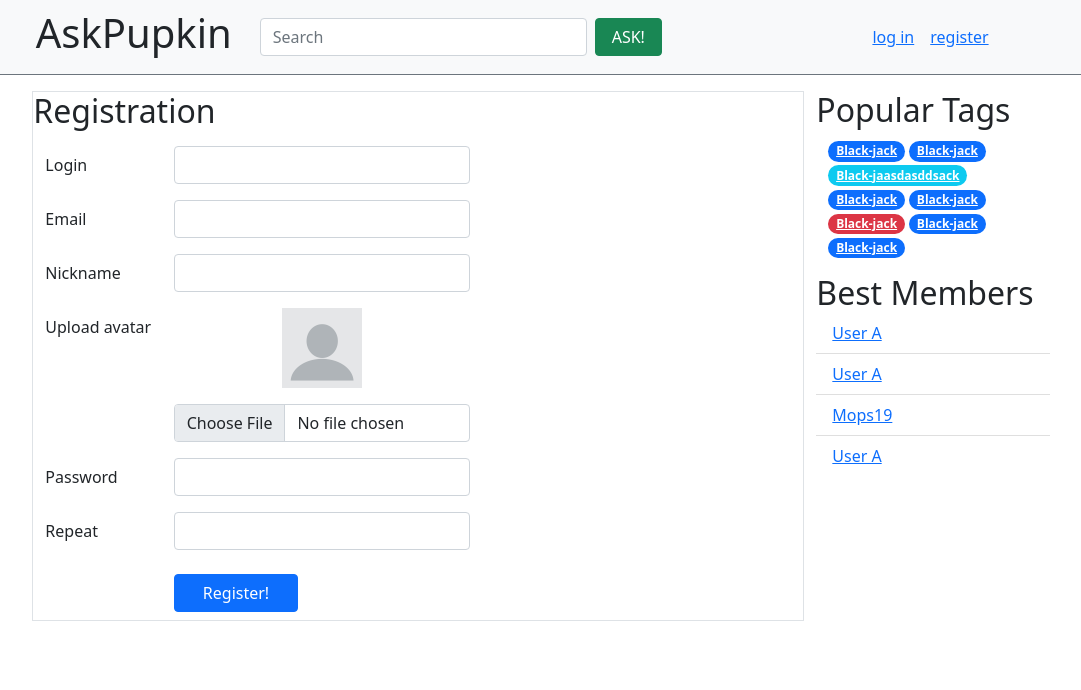
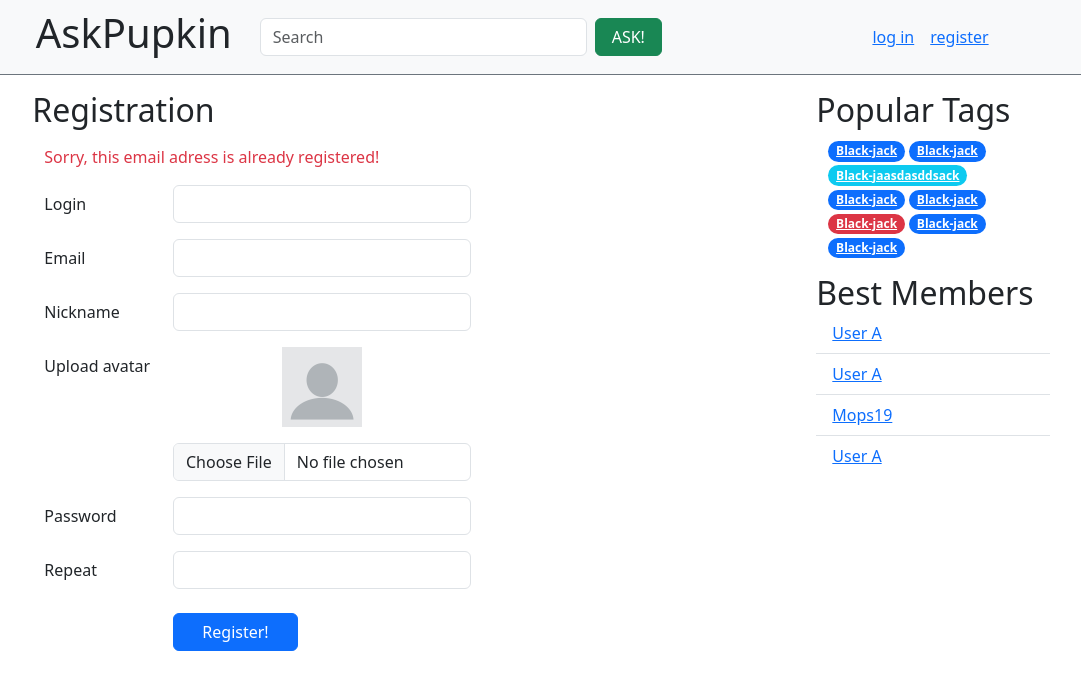
Before and after one commit to sorrtory/VKEdu-WebTech, a Django app: page /register in a window 1280 px wide. Shown: the top 690 px of the page, without its empty margins (93-1174 px from the left). Run offline with Django 5.2, Linux system fonts and the light colour scheme; some libraries are stand-ins or nearby versions; some web fonts are replaced.

Commit message:
refactor: Remake the card layout system to be changed with variables from python

```diff
--- /dev/null
+++ b/askme_fedukov/app/static/alignForm.js
@@ -0,0 +1,19 @@
+// Add classes to align the form
+const loginForm = document.querySelector(".needs-align")
+const inputs = loginForm.querySelectorAll(".input-align")
+const inputClasses = ["col-10", "col-sm-7", "col-md-5"]
+
+for (const x of inputs) {
+    inputClasses.forEach(cls => {
+        x.classList.add(cls)
+    })
+}
+
+const labels = loginForm.querySelectorAll(".label-align")
+const labelClasses = ["col-sm-3", "col-md-2"]
+
+for (const x of labels) {
+    labelClasses.forEach(cls => {
+        x.classList.add(cls)
+    })
+}
--- a/askme_fedukov/app/templates/ask.html
+++ b/askme_fedukov/app/templates/ask.html
@@ -24,7 +24,7 @@
             </div>
         </div>
         <label for="btnAsk" class="col-sm-2 col-form-label"></label>
-        <button type="submit" class="btn btn-primary my-2 col-2" id="btnAsk">ASK!</button>
+        <button type="submit" class="btn btn-primary my-2 col-4 col-sm-2" id="btnAsk">ASK!</button>
     </form>
 </div>
 {% endblock %}
--- a/askme_fedukov/app/templates/base.html
+++ b/askme_fedukov/app/templates/base.html
@@ -1,17 +1,15 @@
 <!DOCTYPE html>
-<html>
+<html lang="en">
 
 <head>
-  <title>{% block title %}{% endblock %}</title>
+  <title>{{ title|default:'AskPupkin' }}</title>
 
-  <!-- {% load bootstrap5 %} -->
-  <!-- {% bootstrap_css %} -->
-  <!-- {% bootstrap_javascript %} -->
-  <link href="https://cdn.jsdelivr.net/npm/bootstrap@5.0.2/dist/css/bootstrap.min.css" rel="stylesheet"
-    integrity="sha384-EVSTQN3/azprG1Anm3QDgpJLIm9Nao0Yz1ztcQTwFspd3yD65VohhpuuCOmLASjC" crossorigin="anonymous">
-  <link rel="stylesheet" href="https://cdn.jsdelivr.net/npm/bootstrap-icons@1.11.3/font/bootstrap-icons.min.css">
+  <!-- Load static-->
+  {% load bootstrap5 %}
+  {% bootstrap_css %}
+  {% bootstrap_javascript %}
+  {% load bootstrap_icons %}
   {% load static %}
-  <!-- <link rel="stylesheet" type='text/css' href="{% static 'index.css' %}"> -->
 
   <!-- Fonts -->
   <link rel="preconnect" href="https://fonts.googleapis.com">
@@ -30,21 +28,21 @@
   <!-- Header -->
   <header class="bg-light navbar navbar-expand-lg bg-body-tertiary border-bottom border-secondary mb-3 p-1">
     <div class="container-fluid justify-content-start flex-nowrap col-lg-10 col-xxl-7">
-      <a class="navbar-brand text-dark">
+      <a class="navbar-brand text-dark" href="/">
         <h1>AskPupkin</h1>
       </a>
       <div class="col-6 col-xl-5">
         <form class="container d-flex" role="search">
           <input class="form-control me-2 col" type="search" placeholder="Search" aria-label="Search">
-          <button class="btn btn-success col-2" type="submit">ASK!</button>
+          <button class="btn btn-success col-4 col-sm-3 col-md-2" type="submit">ASK!</button>
         </form>
       </div>
-
       {% if authenticated %}
       <!-- Authenticated -->
       <div class="ms-auto ps-2 d-flex align-items-center">
         <div style="width: 80px; height: auto;">
-          <img src="{% static 'default_profile.jpg' %}" class="img-fluid img-thumbnail rounded-circle" alt="Profile picture">
+          <img src="{% static 'default_profile.jpg' %}" class="img-fluid img-thumbnail rounded-circle"
+            alt="Profile picture">
         </div>
         <div class="container">
           <div class="row h5 m-0 p-0 mb-1">
@@ -52,8 +50,8 @@
           </div>
           <div class="row m-0 p-0 ">
             <div class="col m-0 p-0 d-flex">
-              <a class="ms-0 ps-0 me-2 col-md">settings</a>
-              <a class="col-md">log out</a>
+              <a class="ms-0 ps-0 me-2 col-md" href="/settings">settings</a>
+              <a class="col-md" href="/signout">log out</a>
             </div>
           </div>
         </div>
@@ -61,19 +59,17 @@
       {% else %}
       <!-- Not authenticated -->
       <div class="container col-3 me-0 d-flex justify-content-center gap-3 flex-wrap">
-        <a href="#">log in</a>
-        <a href="#">register</a>
+        <a href="/login">log in</a>
+        <a href="/signup">register</a>
       </div>
       {% endif %}
     </div>
   </header>
-
   <main class="container-fluid mx-auto d-flex col-xl-10 col-xxl-7">
     <!-- Main content -->
-    <section class="container col-{{ MAIN_COL|default:'' }} border">
+    <section class="container col-{{ MAIN_COL|default:'8' }} border border-{{ MAIN_BORDER|default:'' }}">
       {% block content %} {% endblock %}
     </section>
-
     <!-- Aside info -->
     <aside class="ms-auto col-3">
       <div class="container">
@@ -89,7 +85,6 @@
           <a href="#" class="badge rounded-pill bg-primary ">Black-jack</a>
         </div>
       </div>
-
       <div class="container">
         <h2 class="mt-3 mb-0">Best Members</h2>
         <ul class="list-group list-group-flush">
--- a/askme_fedukov/app/templates/index.html
+++ b/askme_fedukov/app/templates/index.html
@@ -4,9 +4,8 @@
 <!-- INDEX -->
 <header class="d-flex align-items-center">
   <h2 class="me-4">New Questions</h2>
-  <a class="h-100">Hot questions</a>
+  <a class="h-100" href="/">Hot questions</a>
 </header>
-
 {% include 'selection.html' %}
 {% include 'pagination.html' %}
 {% endblock %}
--- a/askme_fedukov/app/templates/pagination.html
+++ b/askme_fedukov/app/templates/pagination.html
@@ -1,4 +1,4 @@
-<!-- Navigation -->
+<!-- PAGINATION -->
 <nav aria-label="Page navigation example">
     <ul class="pagination">
       <li class="page-item disabled">
--- a/askme_fedukov/app/templates/signup.html
+++ b/askme_fedukov/app/templates/signup.html
@@ -1,49 +1,50 @@
 {% extends 'base.html' %}
 
 {% block content %}
+{% load static %}
 <!-- Registration -->
 <h2 class="row mb-3 d-block">Registration</h2>
+<p class="text-danger">Sorry, this email adress is already registered!</p>
 <div class="row">
-    <form class="container needs-validation" novalidate>
+    <form class="container needs-validation needs-align" novalidate>
         <div class="row mb-3">
-            <label for="inputLogin" class="col-sm-2 col-form-label">Login</label>
-            <div class="col-sm-5">
+            <label for="inputLogin" class="label-align col-form-label">Login</label>
+            <div class="input-align">
                 <input type="text" class="form-control" id="inputLogin">
             </div>
         </div>
         <div class="row mb-3">
-            <label for="inputEmail" class="col-sm-2 col-form-label">Email</label>
-            <div class="col-sm-5">
+            <label for="inputEmail" class="label-align col-form-label">Email</label>
+            <div class="input-align">
                 <input type="email" class="form-control" id="inputEmail">
             </div>
         </div>
 
         <div class="row mb-3">
-            <label for="inputNick" class="col-sm-2 col-form-label">Nickname</label>
-            <div class="col-sm-5">
+            <label for="inputNick" class="label-align col-form-label">Nickname</label>
+            <div class="input-align">
                 <input type="text" class="form-control" id="inputNick">
             </div>
         </div>
 
         <div class="row mb-3">
-            <label for="inputNick" class="col-sm-2 col-form-label text-nowrap">Upload avatar</label>
-            <div class="col-sm-5 text-center">
-                {% load static %}
+            <label for="inputNick" class="label-align col-form-label text-nowrap">Upload avatar</label>
+            <div class="input-align text-center">
                 <img class="" src="{% static 'default_profile.jpg' %}" alt="Old profile picture"
                     style="width: 80px; height: auto;">
             </div>
         </div>
 
         <div class="row mb-3">
-            <label for="upload" class="col-sm-2 col-form-label"></label>
-            <div class="col-sm-5">
+            <label for="upload" class="label-align col-form-label"></label>
+            <div class="input-align">
                 <input class="form-control" type="file" id="formFile">
             </div>
         </div>
 
         <div class="row mb-3">
-            <label for="inputPassword" class="col-sm-2 col-form-label">Password</label>
-            <div class="col-sm-5">
+            <label for="inputPassword" class="label-align col-form-label">Password</label>
+            <div class="input-align">
                 <input type="password" class="form-control" id="inputPassword" required>
                 <div class="input-group has-validation">
                     <div class="invalid-feedback">
@@ -54,8 +55,8 @@
         </div>
 
         <div class="row mb-3">
-            <label for="inputPassword2" class="col-sm-2 col-form-label">Repeat</label>
-            <div class="col-sm-5">
+            <label for="inputPassword2" class="label-align col-form-label">Repeat</label>
+            <div class="input-align">
                 <input type="password" class="form-control" id="inputPassword2" required>
                 <div class="input-group has-validation">
                     <div class="invalid-feedback">
@@ -65,8 +66,8 @@
             </div>
         </div>
 
-        <label for="btnSave" class="col-sm-2 col-form-label"></label>
-        <button type="submit" class="btn btn-primary my-2 col-2" id="btnSave">Register!</button>
+        <label for="btnSave" class="label-align col-form-label"></label>
+        <button type="submit" class="btn btn-primary my-2 col-4 label-align" id="btnSave">Register!</button>
     </form>
 </div>
 <script>
@@ -91,4 +92,5 @@
             })
     })()
 </script>
+<script type="text/javascript" src="{% static 'alignForm.js' %}"></script>
 {% endblock %}
--- a/askme_fedukov/app/templates/tag.html
+++ b/askme_fedukov/app/templates/tag.html
@@ -2,8 +2,10 @@
 
 {% block content %}
 <header class="d-flex align-items-center">
-  <h2 class="me-4">Tag: <span>bender</span></h2>
+  <h2 class="me-4">Tag: <span>{{ tag }}</span></h2>
 </header>
 {% include 'selection.html' %}
-{% include 'pagination.html' %}
+{% if not not_paginate %}
+  {% include 'pagination.html' %}
+{% endif %}
 {% endblock %}
--- a/askme_fedukov/app/urls.py
+++ b/askme_fedukov/app/urls.py
@@ -1,13 +1,13 @@
 from django.urls import path
-
 from . import views
 
 urlpatterns = [
     path("", views.index),
-    path("tag", views.tag),
-    path("question", views.question),
+    path("tag/", views.tag),
+    path("question/", views.question),
     path("ask", views.ask),
     path("login", views.login),
+    path("signup", views.signup),
     path("register", views.signup),
     path("settings", views.settings),
 ]
--- a/askme_fedukov/app/views.py
+++ b/askme_fedukov/app/views.py
@@ -1,35 +1,52 @@
 from django.shortcuts import render
-from .models import CardFeed, CardMain, CardAnswer
+from . import utils
 
 
+# Context structure
+# "authenticated": True     - Show the own profile in header
+# "MAIN_COL": "8"           - Number of bootstrap col for main block
+#                           - (up to 9, 3 is already for tags and members aside)
+# "MAIN_BORDER": "0"        - Number of bootstrap border for main block
+# "title": "AskPupkin"      - Title of the page
+
+# ... each page could have its own context
+# "feed"                      - A pack of cards
+# "not_paginate": True        - Remove page navigation
+
 def index(request):
-    feed = {CardFeed(), CardFeed()}
-    data = {"authenticated": True, "MAIN_COL": "8", "feed": feed}
+    feed = {utils.CardFeed(), utils.CardFeed()}
+    data = {"authenticated": True, "feed": feed}
     return render(request, "index.html", context=data)
 
 
 def question(request):
-    main = CardMain()
-    answers = [CardAnswer(), CardAnswer()]
-    data = {"authenticated": True, "main":main, "answers":answers}
+    main = utils.CardMain()
+    answers = [utils.CardAnswer(), utils.CardAnswer()]
+    data = {"main": main, "answers": answers}
     return render(request, "question.html", context=data)
 
 
 def tag(request):
-    return render(request, "tag.html")
+    feed = {utils.CardFeed(), utils.CardFeed()}
+    data = {"tag": "bender", "feed": feed}
+    return render(request, "tag.html", context=data)
 
 
 def ask(request):
-    return render(request, "ask.html")
+    data = {"MAIN_BORDER": "0"}
+    return render(request, "ask.html", context=data)
 
 
 def login(request):
-    return render(request, "login.html")
+    data = {"MAIN_BORDER": "0", "MAIN_COL": "9"}
+    return render(request, "login.html", context=data)
 
 
 def signup(request):
-    return render(request, "signup.html")
+    data = {"MAIN_BORDER": "0", "MAIN_COL": "9"}
+    return render(request, "signup.html", context=data)
 
 
 def settings(request):
-    return render(request, "settings.html")
+    data = {"MAIN_BORDER": "0", "MAIN_COL": "9"}
+    return render(request, "settings.html", context=data)
--- a/askme_fedukov/askme_fedukov/settings.py
+++ b/askme_fedukov/askme_fedukov/settings.py
@@ -40,6 +40,7 @@ INSTALLED_APPS = [
     'app',
     'bootstrap5',
     'livereload',
+    'django_bootstrap_icons'
 ]
 
 MIDDLEWARE = [
@@ -121,7 +122,6 @@ USE_TZ = True
 
 STATIC_URL = 'static/'
 
-
 # Default primary key field type
 # https://docs.djangoproject.com/en/5.1/ref/settings/#default-auto-field
 
```
Also changed, not shown: askme_fedukov/app/models.py (+0 -47 lines), askme_fedukov/app/templates/card.html (+21 -13 lines), askme_fedukov/app/templates/login.html (+20 -17 lines), askme_fedukov/app/templates/question.html (+4 -5 lines), askme_fedukov/app/templates/settings.html (+15 -18 lines), askme_fedukov/app/utils.py (added, +42 -0 lines), requirements.txt (added, +16 -0 lines), README.md, askme_fedukov/app/templates/main-question-profile.html (deleted).
